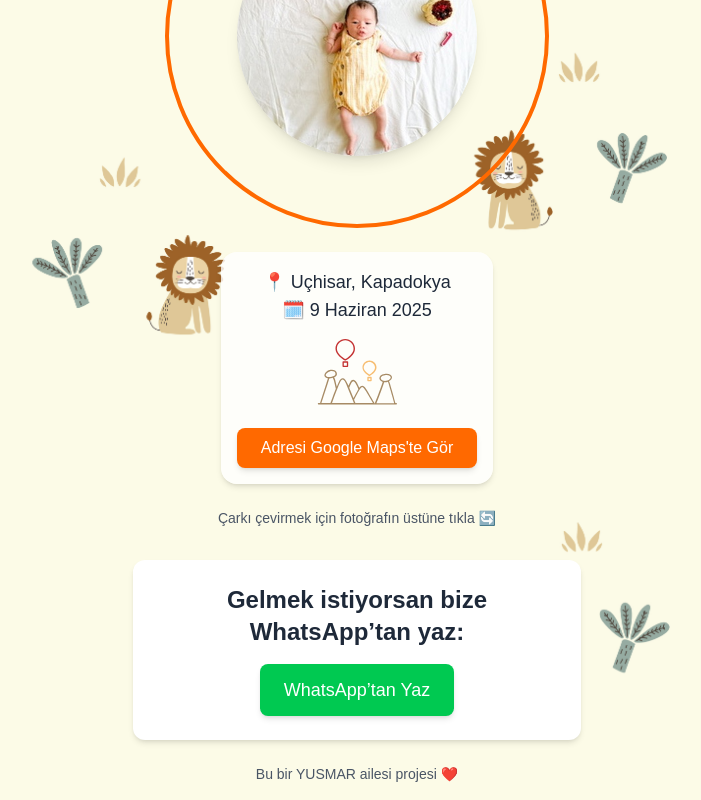
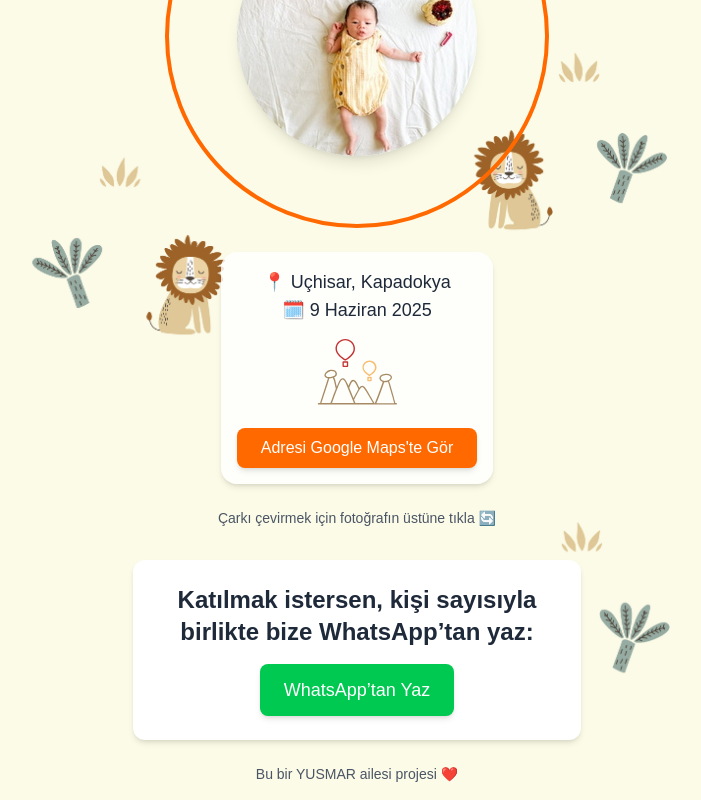
Before and after one commit to yousmart17/affan-1, a Next.js app: page / in a window 1280 px wide. Shown: the part 308-1108 px from the top of the page, without its empty margins (283-984 px from the left). Built offline with nearby package versions, Linux system fonts and the light colour scheme.

Commit message:
“wa-güncellendi”

```diff
--- a/app/page.tsx
+++ b/app/page.tsx
@@ -109,7 +109,7 @@ export default function BirthdayInvite() {
       <p className="mt-6 text-sm text-gray-600">Çarkı çevirmek için fotoğrafın üstüne tıkla 🔄</p>
 
       <div className="mt-8 bg-white p-6 rounded-xl shadow-md w-full max-w-md">
-  <h2 className="text-2xl font-semibold text-gray-800 mb-4">Gelmek istiyorsan bize WhatsApp’tan yaz:</h2>
+  <h2 className="text-2xl font-semibold text-gray-800 mb-4">Katılmak istersen, kişi sayısıyla birlikte bize WhatsApp’tan yaz:</h2>
   <div className="flex justify-center">
     <a
       href="https://wa.me/905325651295?text=Faris%20Affan%27%C4%B1n%20do%C4%9Fum%20g%C3%BCn%C3%BCne%20gelmek%20istiyorum!%20Beni%20Listeye%20Ekle!"
--- a/package.json
+++ b/package.json
@@ -9,6 +9,7 @@
     "lint": "next lint"
   },
   "dependencies": {
+    "@vercel/analytics": "^1.5.0",
     "autoprefixer": "^10.4.21",
     "framer-motion": "^12.6.3",
     "next": "15.3.0",
```
Also changed, not shown: 1 other file (tests, documents, lock files or other folders).
